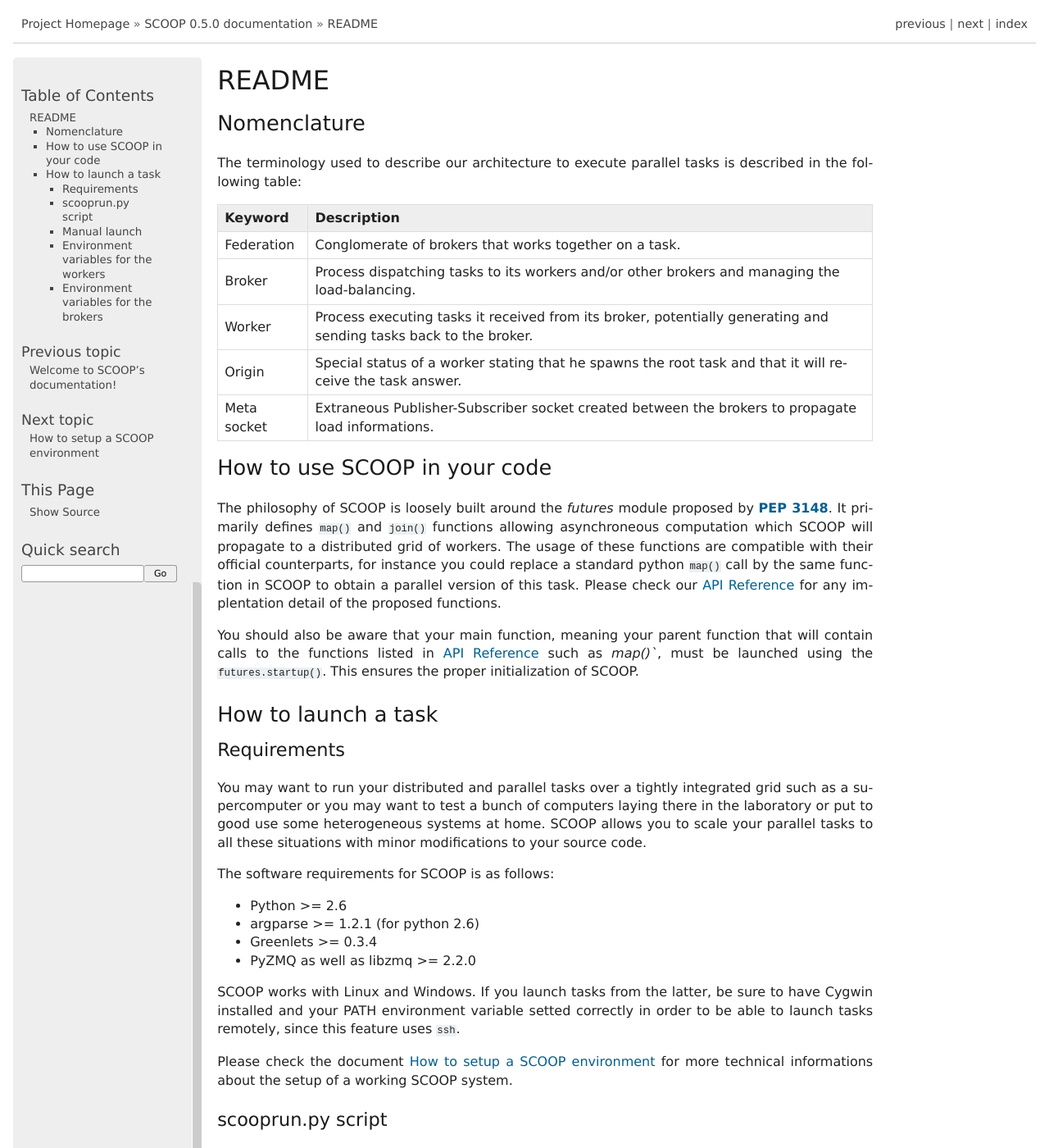
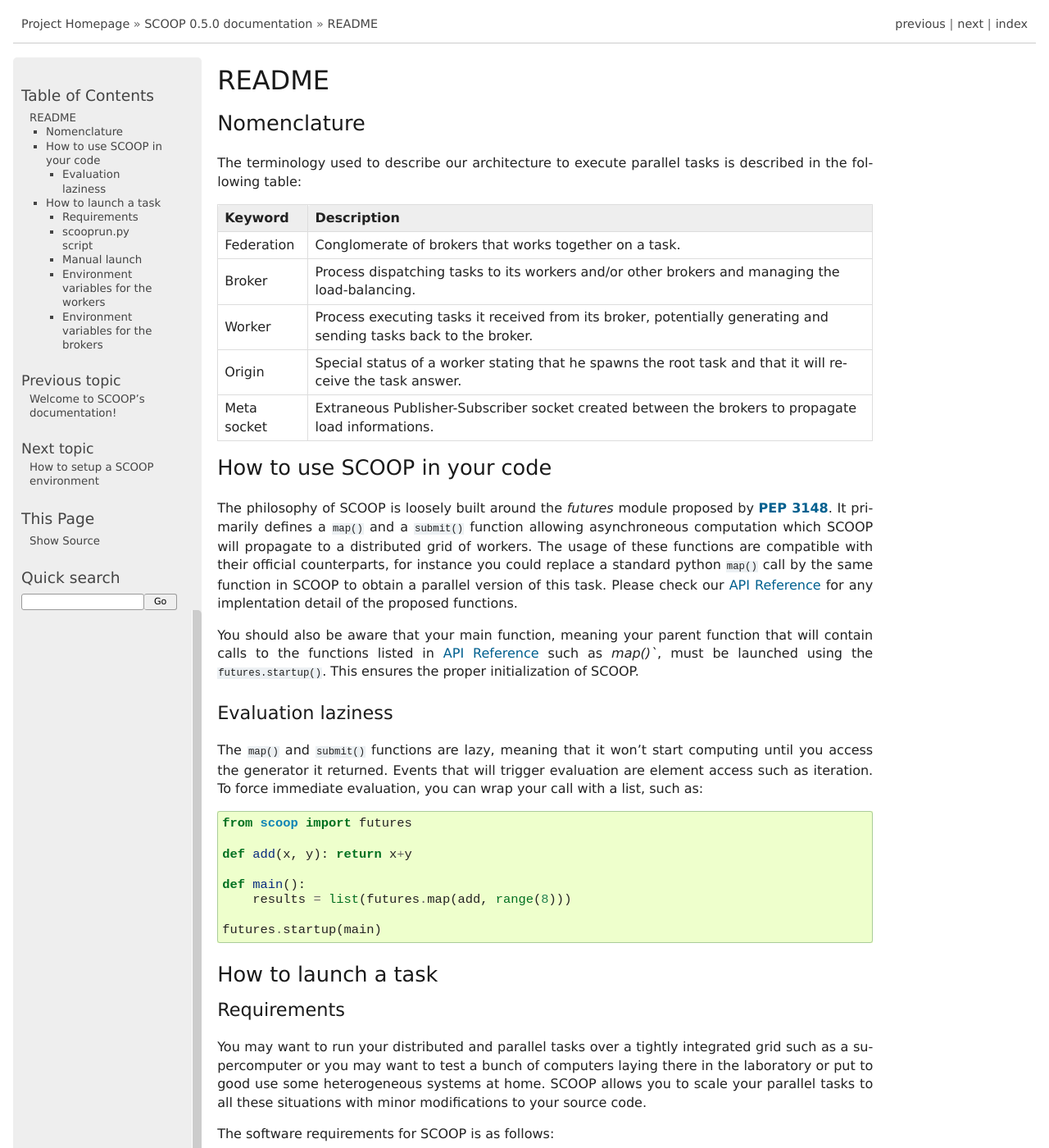
Before and after one commit to soravux/scoop, a Sphinx documentation site: the page built from doc/readme.rst, in a window 1280 px wide and 1400 px high. Shown: the whole window at 82% size. Built offline with Sphinx 7.4.7, drawn with Linux system fonts in a browser that asks for light colours; formulas are drawn with MathJax 3.

```diff
--- a/doc/readme.rst
+++ b/doc/readme.rst
@@ -22,10 +22,24 @@ Meta socket Extraneous Publisher-Subscriber socket created between the brokers t
 How to use SCOOP in your code
 -----------------------------
 
-The philosophy of SCOOP is loosely built around the *futures* module proposed by :pep:`3148`. It primarily defines ``map()`` and ``join()`` functions allowing asynchroneous computation which SCOOP will propagate to a distributed grid of workers. The usage of these functions are compatible with their official counterparts, for instance you could replace a standard python ``map()`` call by the same function in SCOOP to obtain a parallel version of this task.
+The philosophy of SCOOP is loosely built around the *futures* module proposed by :pep:`3148`. It primarily defines a ``map()`` and a ``submit()`` function allowing asynchroneous computation which SCOOP will propagate to a distributed grid of workers. The usage of these functions are compatible with their official counterparts, for instance you could replace a standard python ``map()`` call by the same function in SCOOP to obtain a parallel version of this task.
 Please check our :doc:`api` for any implentation detail of the proposed functions.
 
 You should also be aware that your main function, meaning your parent function that will contain calls to the functions listed in :doc:`api` such as  `map()``, must be launched using the ``futures.startup()``. This ensures the proper initialization of SCOOP.
+
+Evaluation laziness
+~~~~~~~~~~~~~~~~~~~
+
+The ``map()`` and ``submit()`` functions are lazy, meaning that it won't start computing until you access the generator it returned. Events that will trigger evaluation are element access such as iteration. To force immediate evaluation, you can wrap your call with a list, such as::
+
+    from scoop import futures
+
+    def add(x, y): return x+y
+
+    def main():
+        results = list(futures.map(add, range(8)))
+
+    futures.startup(main)
 
 How to launch a task
 --------------------
```
Also changed, not shown: doc/_template/layout.html (+0 -14 lines).
